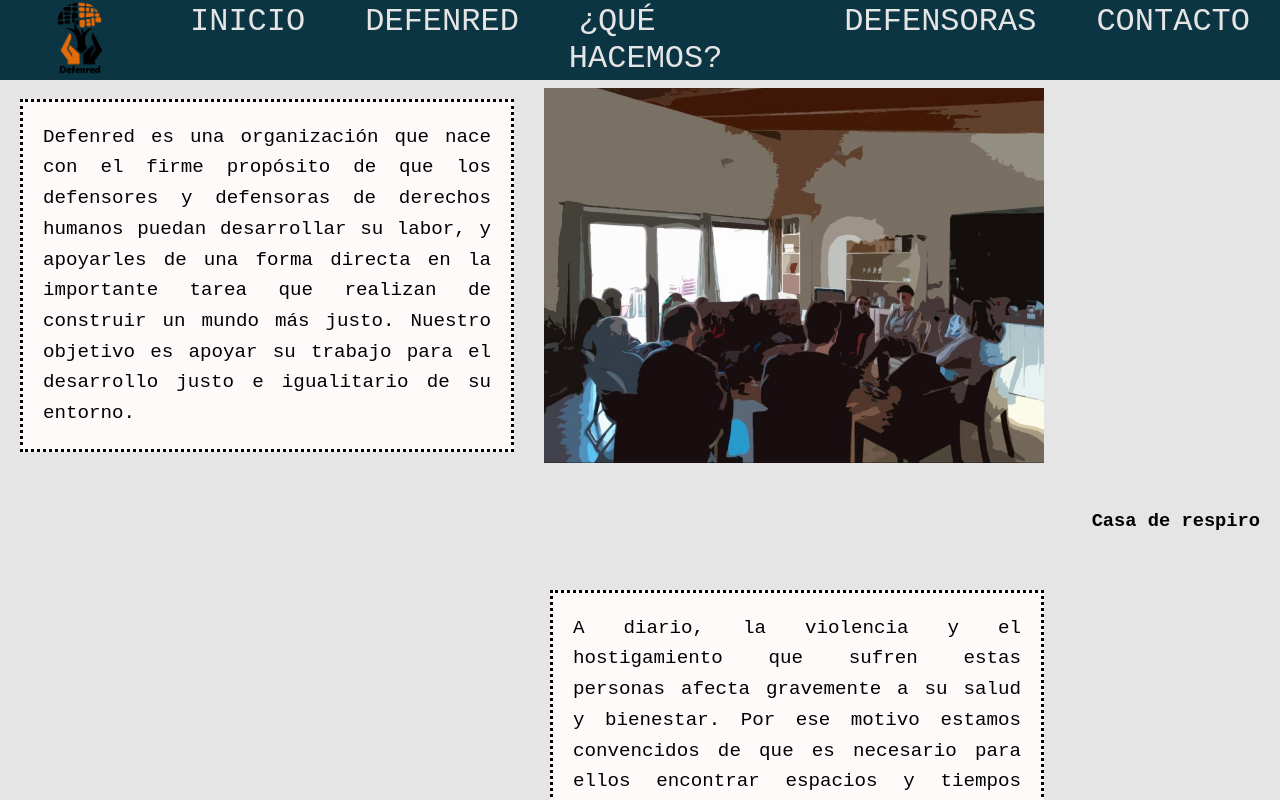
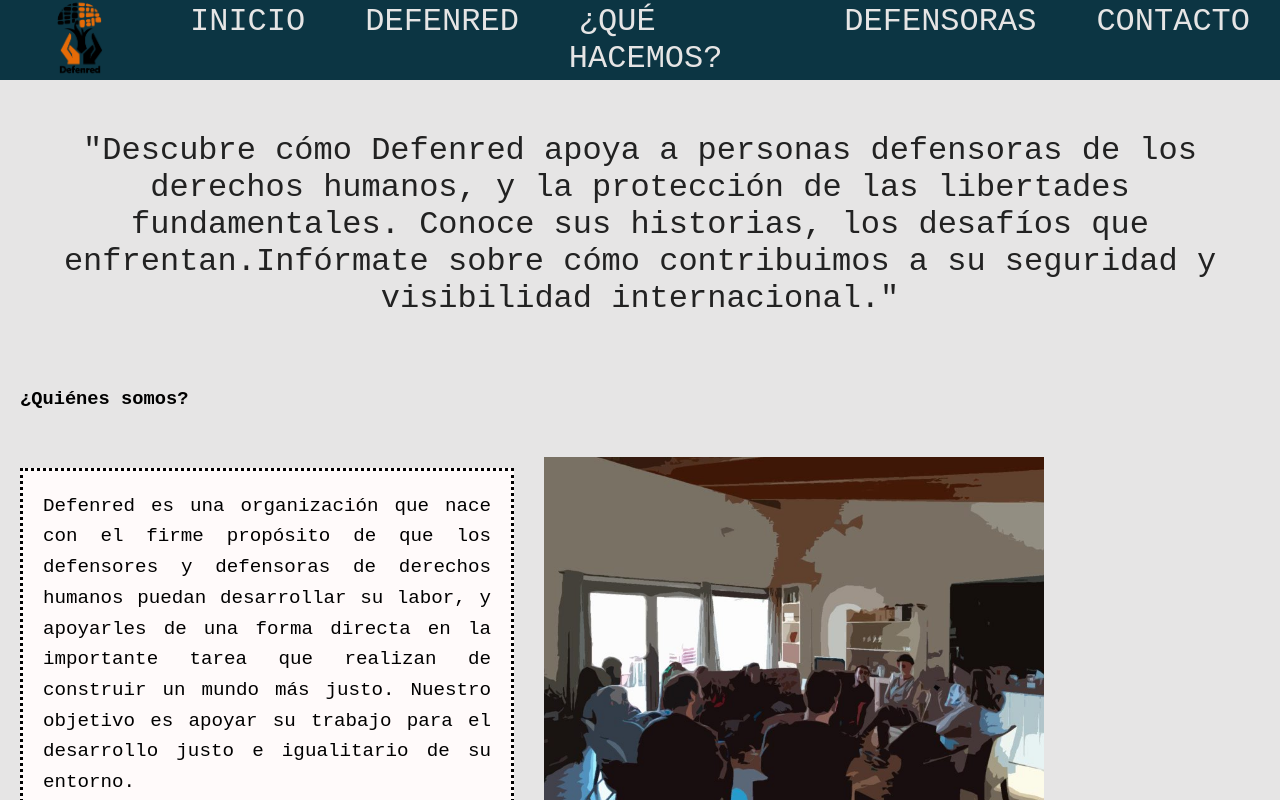
Before and after one commit to InkCapac/DANI_NODE, a React (Vite) app in the folder DEFENRED/: page /Defensoras in a window 1280 px wide. Shown: the top 800 px of the page. Built offline with nearby package versions, Linux system fonts and the light colour scheme.

Commit message:
CAMBIOS 04-02
:)

```diff
--- a/DEFENRED/src/componentes/Sections.tsx
+++ b/DEFENRED/src/componentes/Sections.tsx
@@ -1,9 +1,14 @@
 import reunionImage from "../assets/img/reunion_defenred.jpg"
 
-import '../componentes/css/Section.css'
+import '../componentes/css/section.css'
 function Sections() {
     return (
         <section>
+            <div className="quote-defensoras">
+                <p>"Descubre cómo Defenred apoya a personas defensoras de los derechos
+                    humanos, y la protección de las libertades fundamentales. Conoce sus historias, los desafíos
+                    que enfrentan.Infórmate sobre cómo contribuimos a su seguridad y visibilidad internacional."</p>
+            </div>
             <div className="sections-quienes">
                 <h1 className='title-who'>¿Quiénes somos?</h1>
                 <div className="section-who">
@@ -29,10 +34,10 @@ function Sections() {
 
                         Es necesario apoyar el trabajo de estas personas. Las personas defensoras de derechos humanos son piezas clave para el desarrollo de su entorno de una manera justa e igualitaria. Suelen tener un profundo conocimiento de sus realidades. Y por la influencia en sus comunidades, son los que pueden generar mecanismos de cambio y alternativas para mejorar la situación de derechos humanos.
 
-                        El objetivo de nuestro grupo es reforzar su labor, atendiendo a algunas de las necesidades señaladas. Si apoyamos a los defensores y defensoras, lo estaremos haciendo a todas las personas y comunidades que se benefician de su trabajo por los derechos humanos. Y estaremos mejorando la situación de derechos humanos de todas ellas.S</p>
+                        El objetivo de nuestro grupo es reforzar su labor, atendiendo a algunas de las necesidades señaladas. Si apoyamos a los defensores y defensoras, lo estaremos haciendo a todas las personas y comunidades que se benefician de su trabajo por los derechos humanos. Y estaremos mejorando la situación de derechos humanos de todas ellas.</p>
                 </div>
                 <img src="" alt="" />
-                </div>
+            </div>
         </section>
     )
 }
--- a/DEFENRED/src/componentes/css/Section.css
+++ b/DEFENRED/src/componentes/css/Section.css
@@ -1,30 +1,60 @@
-/*Estilos de los títulos de cada sección de 'quiénes somos'*/
-.title-who{
+:root {
+    --orange: rgb(240, 101, 0);
+    --white: rgb(230, 229, 229);
+    --black: rgb(34, 34, 34);
+    --blue: rgb(12, 53, 67);
+    --gray: rgb(217, 217, 217);
+}
+
+.quote-defensoras {
+    margin-top: 80px;
+    font-size: xx-large;
+    display: flex;
+    justify-content: center;
+    align-items: center;
+}
+
+.quote-defensoras p {
+    padding: 20px;
+    text-align: center;
+    color: var(--black);
+}
+
+.quote-defensoras p:hover {
+    background-color: var(--orange);
+    color: var(--white);
+}
+
+/* Estilos de los títulos de cada sección de 'quiénes somos' */
+.title-who {
     display: flex;
     text-align: right;
     padding-left: 20px;
 }
-.title-house{
-/* El flex evita que funcione; display: flex;*/
+
+.title-house {
+    /* El flex evita que funcione, display: flex; */
     text-align: right;
     padding-right: 20px;
 }
-/*Estilos de las secciones*/
-.section-who{
-    display: grid;
-    grid-template-columns: 50%, 50%;
-    padding: 20px;
-}
-.section-who {
-    padding: 20px;
+
+/* Estilos generales de las secciones */
+.section-who,
+.section-house {
     display: flex;
     align-items: center;
     justify-content: space-between;
     gap: 30px;
+    padding: 20px;
     max-width: 80%;
-    /*margin: 0 auto;*/
 }
-/*Estilos para secciones 'casa de respiro'*/
+
+/* Sección 'quiénes somos' */
+.section-who {
+    grid-template-columns: 50% 50%;
+    /* Si usas grid, quita los estilos flexibles para evitar conflictos */
+}
+
 .section-who p {
     flex: 1;
     width: 150px;
@@ -37,8 +67,8 @@
     color: black;
     line-height: 1.6;
     transition: background-color 0.3s ease, color 0.3s ease;
+}
 
-}
 .section-who p:hover {
     background-color: var(--color5);
     color: var(--color3);
@@ -47,31 +77,20 @@
     padding: 20px;
     border-radius: 5px;
 }
+
 .section-who img {
     width: 500px;
     height: auto;
     transition: transform 0.5s ease;
     object-fit: cover;
 }
-/*
-.section-who img:hover {
-    transform: rotate(-3deg) scale(1.1);
+
+/* Sección 'casa de respiro' */
+.section-house {
+    grid-template-columns: 50% 50%;
+    /* Si usas grid, quita los estilos flexibles para evitar conflictos */
 }
-*/
-.section-house{
-    display: grid;
-    grid-template-columns: 50%, 50%;
-    padding: 20px;
-}
-.section-house {
-    padding: 20px;
-    display: flex;
-    align-items: center;
-    justify-content: space-between;
-    gap: 30px;
-    max-width: 80%;
-    /*margin: 0 auto;*/
-}
+
 .section-house p {
     flex: 1;
     width: 150px;
@@ -84,8 +103,8 @@
     color: black;
     line-height: 1.6;
     transition: background-color 0.3s ease, color 0.3s ease;
+}
 
-}
 .section-house p:hover {
     background-color: var(--color5);
     color: var(--color3);
@@ -94,6 +113,7 @@
     padding: 20px;
     border-radius: 5px;
 }
+
 .section-house img {
     width: 500px;
     height: auto;
@@ -101,6 +121,7 @@
     transition: transform 0.5s ease;
     object-fit: cover;
 }
+
 .section-house img:hover {
     transform: rotate(-3deg) scale(1.1);
 }
```
